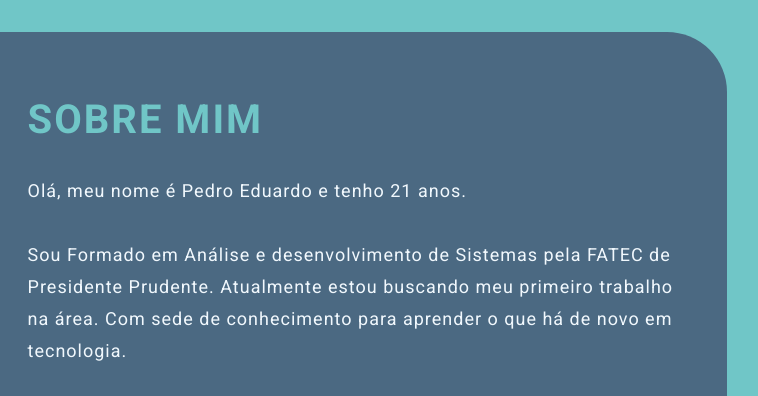
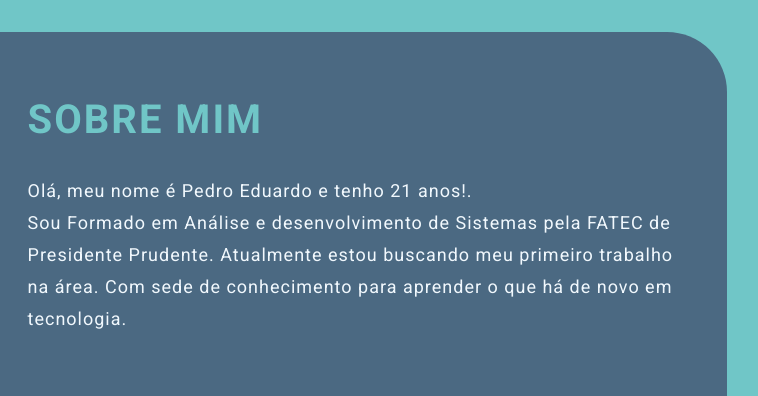
Before and after one commit to PedroEdu9/PedroEdu9.github.io, a plain HTML site: page index.html in a window 1280 px wide. Shown: the top 396 px of the page, 425-1183 px from the left. Drawn offline with Linux system fonts and the light colour scheme.

Commit message:
Final commit (#9)

```diff
--- a/index.html
+++ b/index.html
@@ -54,7 +54,7 @@
                 <section class="about gap">
                     <div class="right-title">Sobre Mim</div>
                     <p class="about-me-contents">
-                        Olá, meu nome é Pedro Eduardo e tenho 21 anos.  <br>
+                        Olá, meu nome é Pedro Eduardo e tenho 21 anos!.
                         <br>
                         Sou Formado em Análise e desenvolvimento de Sistemas pela FATEC de Presidente Prudente.
                         Atualmente estou buscando meu primeiro trabalho na área. Com sede de conhecimento para aprender
```
